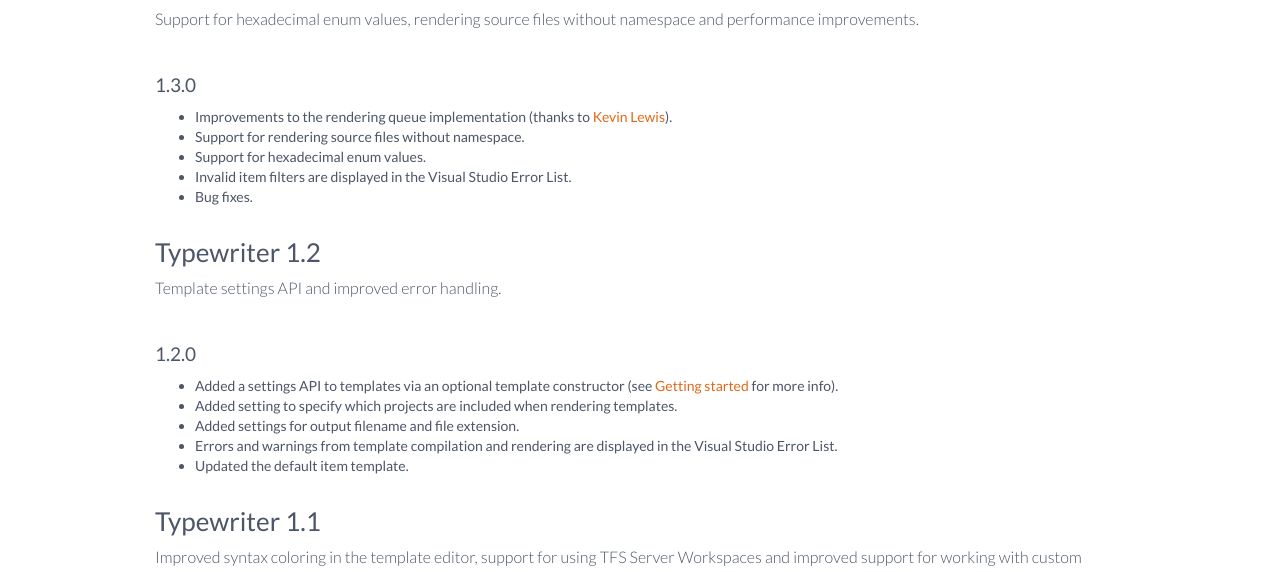
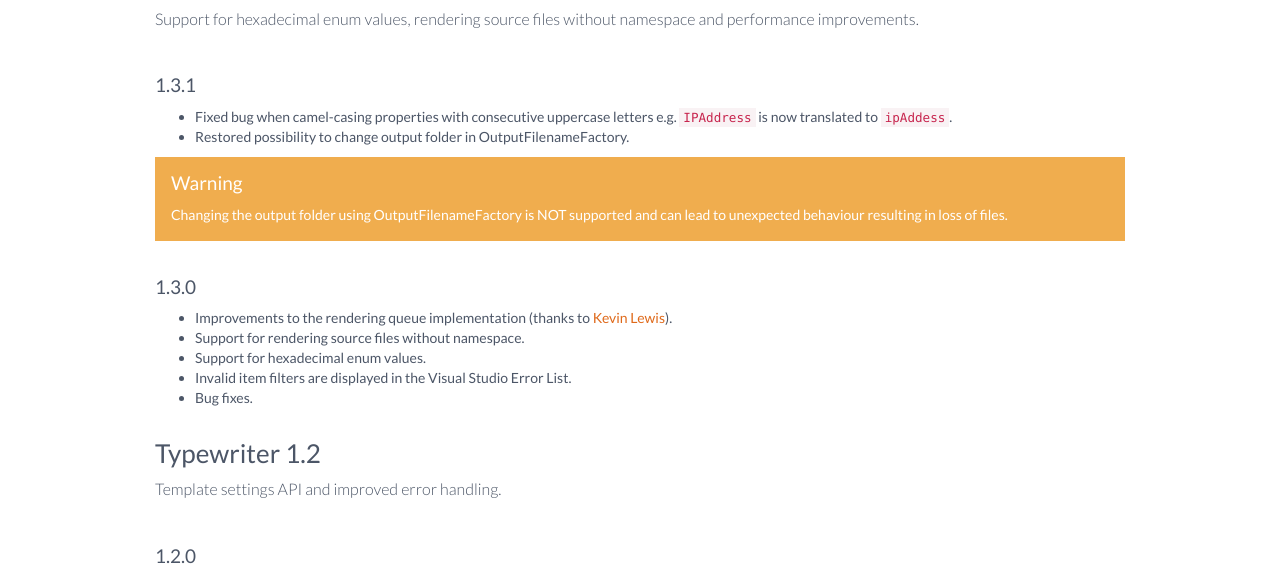
Before and after one commit to frhagn/Typewriter, a website: page pages/changelog.html in a window 1280 px wide. Shown: the part 176-748 px from the top of the page. Drawn offline with Linux system fonts and the light colour scheme.

Commit message:
Updated documentation for Typewriter 1.3.1

```diff
--- a/pages/changelog.html
+++ b/pages/changelog.html
@@ -63,6 +63,17 @@
 
                         <h3>Typewriter 1.3</h3>
                         <p class="lead">Support for hexadecimal enum values, rendering source files without namespace and performance improvements.</p>
+
+                        <h4>1.3.1</h4>
+                        <ul>
+                            <li>Fixed bug when camel-casing properties with consecutive uppercase letters e.g. <code>IPAddress</code> is now translated to <code>ipAddess</code>.</li>
+                            <li>Restored possibility to change output folder in OutputFilenameFactory.</li>
+                        </ul>
+
+                        <div class="alert alert-warning">
+                            <h4>Warning</h4>
+                            <p>Changing the output folder using OutputFilenameFactory is NOT supported and can lead to unexpected behaviour resulting in loss of files.</p>
+                        </div>
 
                         <h4>1.3.0</h4>
                         <ul>
```
